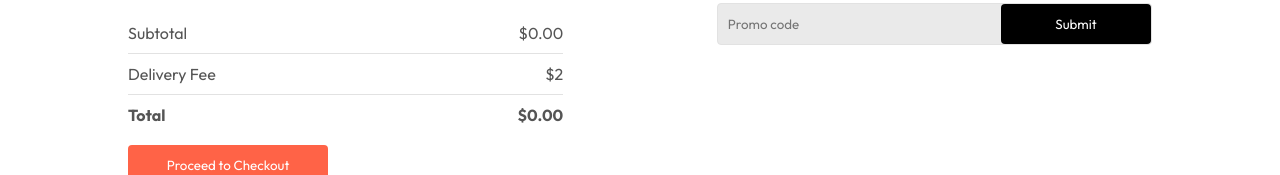
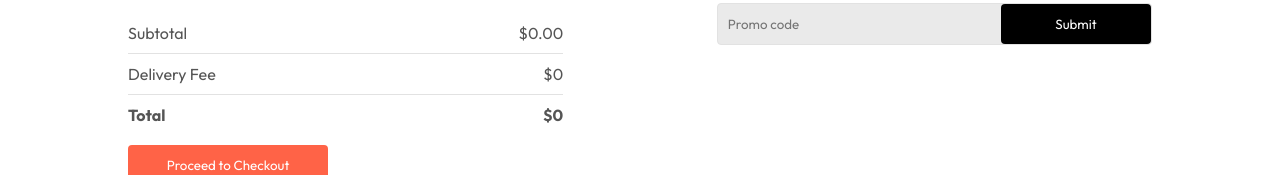
Before and after one commit to TeemaArab/food-delivery-app, a React (Vite) app in the folder frontend/: page /cart in a window 1280 px wide. Shown: the part 346-521 px from the top of the page. Built offline with nearby package versions, Linux system fonts and the light colour scheme.

Commit message:
logic of payment modified

```diff
--- a/frontend/src/pages/Cart/Cart.jsx
+++ b/frontend/src/pages/Cart/Cart.jsx
@@ -56,12 +56,12 @@
             <hr />
             <div className="cart-total-details">
               <p>Delivery Fee</p>
-              <p>${2.00}</p>
+              <p>${getTotalCartAmount() === 0 ? 0.00 : 2.00}</p>
             </div>
             <hr />
             <div className="cart-total-details">
               <b>Total</b>
-              <b>{`$${getTotalCartAmount().toFixed(2)}`}</b>
+              <b>${getTotalCartAmount()=== 0 ? 0.00 : (getTotalCartAmount() + 2.00).toFixed(2)}</b>
             </div>
             <button onClick={()=>navigate('/order')}>Proceed to Checkout</button>
           </div>
--- a/frontend/src/pages/PlaceOrder/PlaceOrder.jsx
+++ b/frontend/src/pages/PlaceOrder/PlaceOrder.jsx
@@ -40,12 +40,12 @@
             <hr />
             <div className="cart-total-details">
               <p>Delivery Fee</p>
-              <p>${2.00}</p>
+              <p>${getTotalCartAmount() === 0 ? 0.00 : 2.00}</p>
             </div>
             <hr />
             <div className="cart-total-details">
               <b>Total</b>
-              <b>{`$${(getTotalCartAmount() + 2.00).toFixed(2)}`}</b>
+              <b>${getTotalCartAmount()=== 0 ? 0.00 : (getTotalCartAmount() + 2.00).toFixed(2)}</b>
             </div>
             <button>Proceed to Payment</button>
           </div>
```
